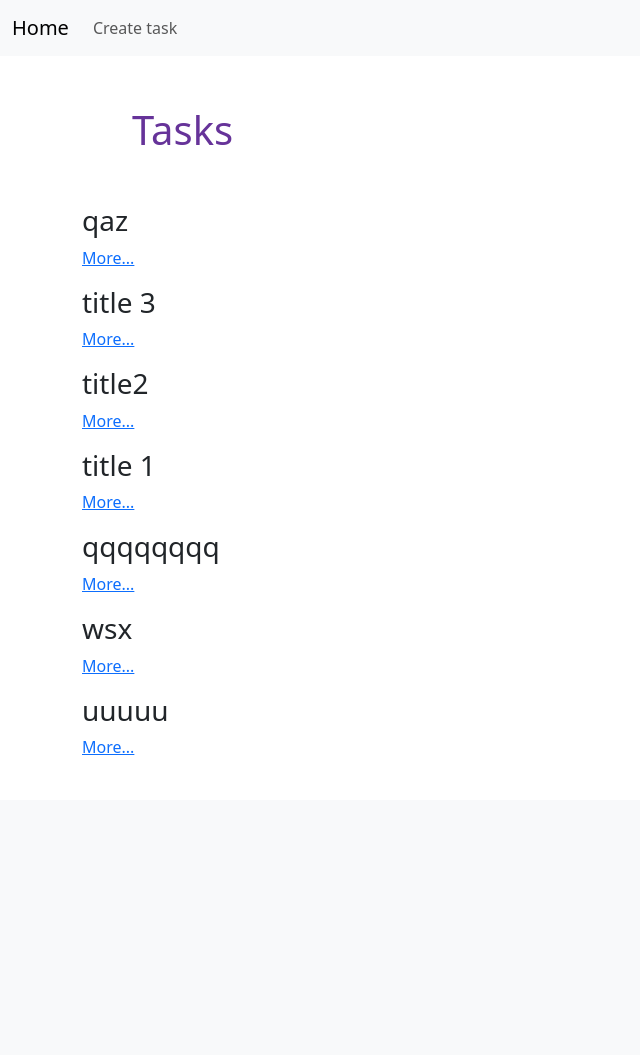
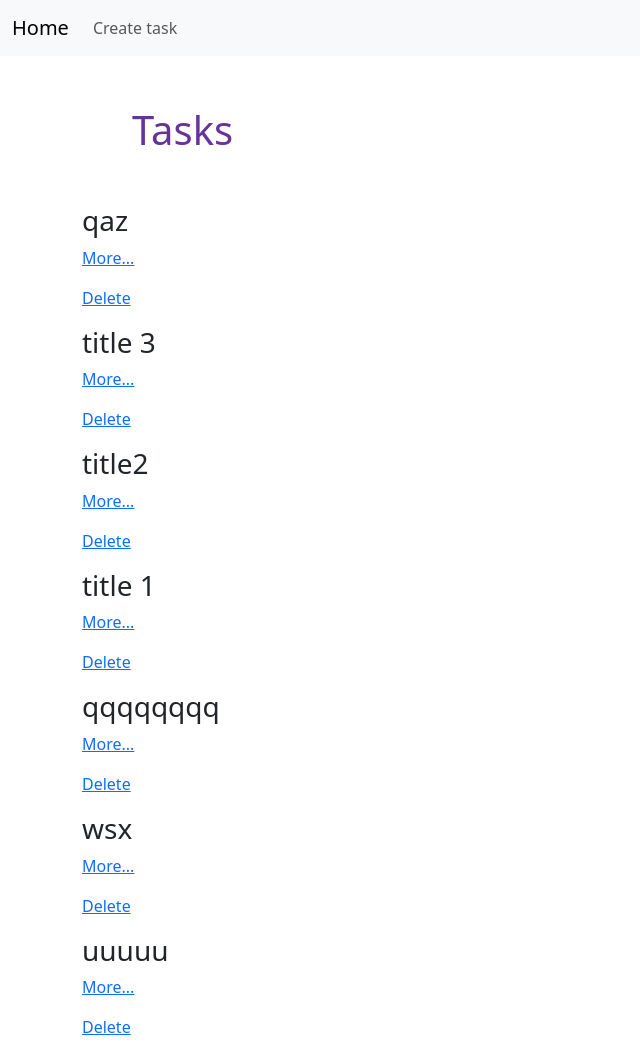
Before and after one commit to Shirin26/to_do_list_github, a Django app: page / in a window 1280 px wide. Shown: the whole page, without its empty margins (0-640 px from the left). Before the commit the page ends 755 px from the top, so only its background shows below. Run offline with Django 4.2, Linux system fonts and the light colour scheme; data comes from the database, SQL or seed files in the repository.

Commit message:
delete task without confirmation

```diff
--- a/source/to_do_list/urls.py
+++ b/source/to_do_list/urls.py
@@ -16,7 +16,7 @@
 """
 from django.contrib import admin
 from django.urls import path
-from webapp.views import index_views, task_create_views, task_view, task_update_view
+from webapp.views import index_views, task_create_views, task_view, task_update_view, task_delete_view
 
 urlpatterns = [
     path('admin/', admin.site.urls),
@@ -24,4 +24,6 @@
     path('task/add/', task_create_views, name='task_add'),
     path('task/<int:pk>/', task_view, name='task_view'),
     path('task/<int:pk>/update', task_update_view, name='task_update'),
+    path('task/<int:pk>/delete', task_delete_view, name='task_delete'),
+
 ]
--- a/source/webapp/templates/index.html
+++ b/source/webapp/templates/index.html
@@ -12,5 +12,7 @@
     {% for task in tasks %}
     <h3>{{ task.title }}</h3>
     <p><a href="{% url 'task_view' task.pk %}">More...</a></p>
+    <p><a href="{% url 'task_delete' task.pk %}">Delete</a></p>
+
     {% endfor %}
 {% endblock %}
--- a/source/webapp/views.py
+++ b/source/webapp/views.py
@@ -37,3 +37,8 @@
         task.to_do_date = request.POST.get('to_do_date')
         task.save()
         return redirect('task_view', pk=task.pk)
+
+def task_delete_view(request, pk):
+    task = get_object_or_404(Task, pk=pk)
+    task.delete()
+    return redirect('index')
```
